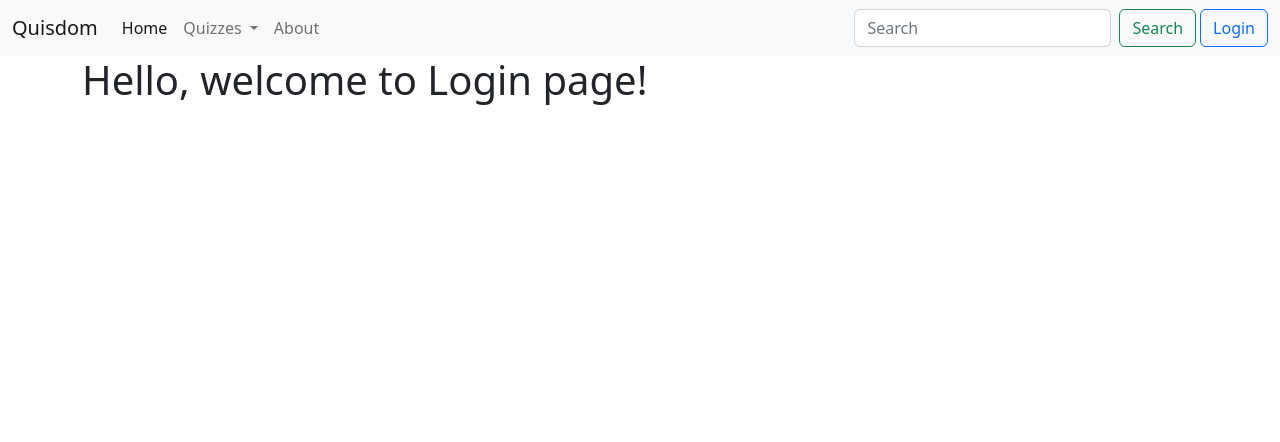
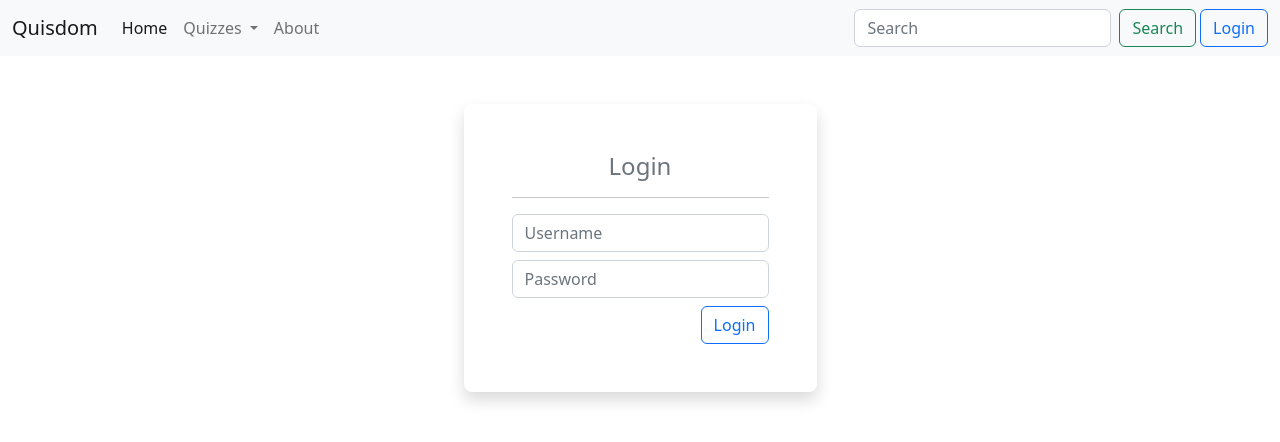
Before and after one commit to ShubhamSharma64337/quesdom, a Flask app: template templates/login.html in a window 1280 px wide. Shown: the top 442 px of the page. Run offline with Flask 2, Linux system fonts and the light colour scheme; the template is opened without the code that fills it, so the values that code supplies are empty.

Commit message:
Added some templates and bootstrap

```diff
--- a/app.py
+++ b/app.py
@@ -9,5 +9,10 @@ def home():
 @app.route('/about')
 def about():
     return render_template('about.html')
+
+@app.route('/login')
+def login():
+    return render_template('login.html')
+
 if __name__ == "__main__":
     app.run(debug=True)
--- a/templates/layout.html
+++ b/templates/layout.html
@@ -44,7 +44,7 @@
                 <button class="btn btn-outline-success" type="submit">Search</button>
                 <ul class="navbar-nav me-auto mb-2 mb-lg-0">
                     <li class="nav-item">
-                      <a class="btn btn-outline-primary ms-1" aria-current="page" href="#">Login</a>
+                      <a class="btn btn-outline-primary ms-1" aria-current="page" href="{{url_for('login')}}">Login</a>
                     </li>
                 </ul>
             </form>
--- a/templates/login.html
+++ b/templates/login.html
@@ -1,4 +1,12 @@
 {%extends "layout.html"%}
 {%block content%}
-    <h1>Hello, welcome to Login page!</h1>
+    <div class="login-form container rounded-3 shadow mt-5 p-5" style="height: fit-content;width: fit-content;"">
+        <h4 class="text-center text-muted">Login</h4>
+        <hr>
+        <form action="/login" method="POST" class="text-end">
+            <input type="text" class="form-control my-2" name="username" placeholder="Username">
+            <input type="password" class="form-control my-2" name="password" placeholder="Password">
+            <button type="submit" class="btn btn-outline-primary">Login</button>
+        </form>
+    </div>
 {%endblock%}
```
